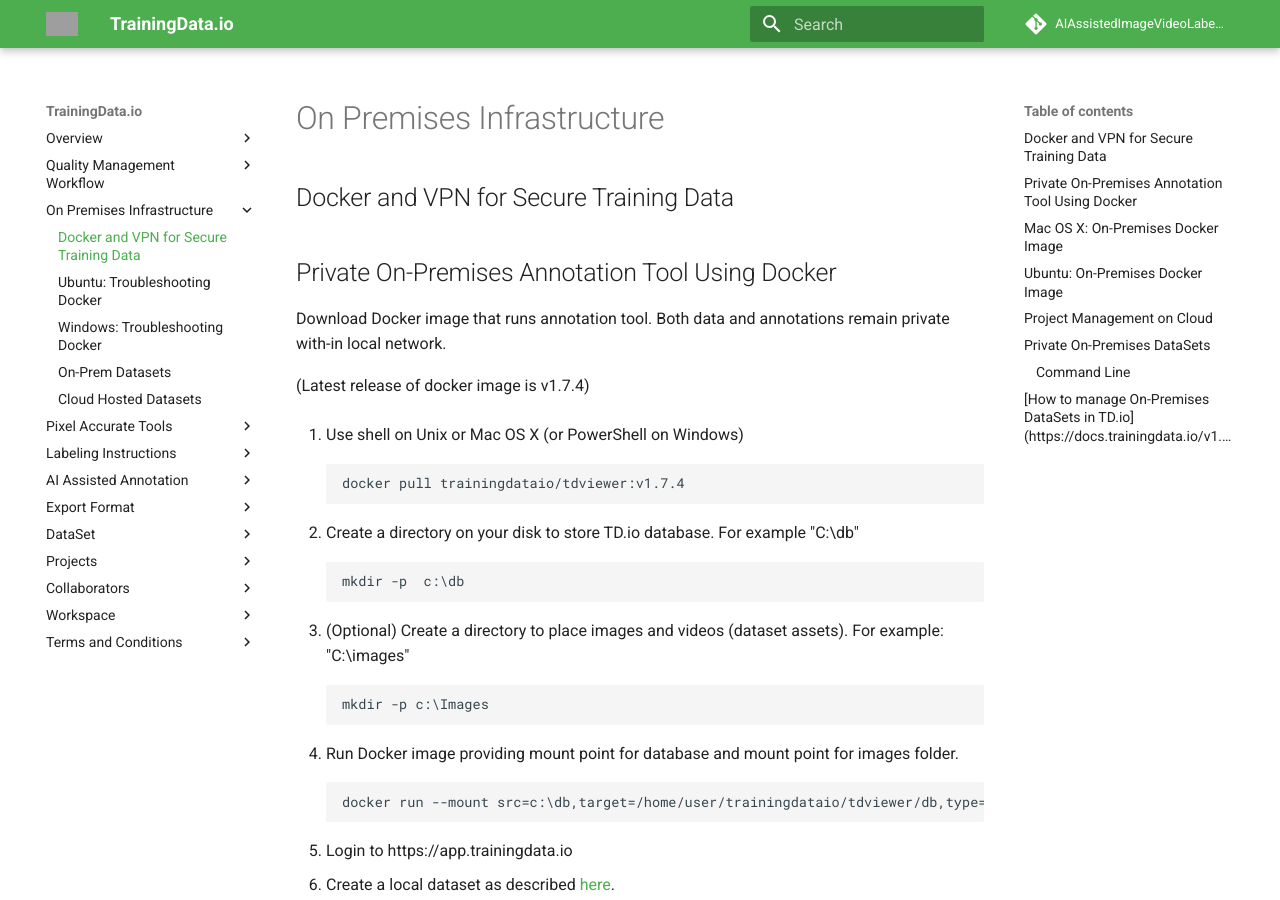
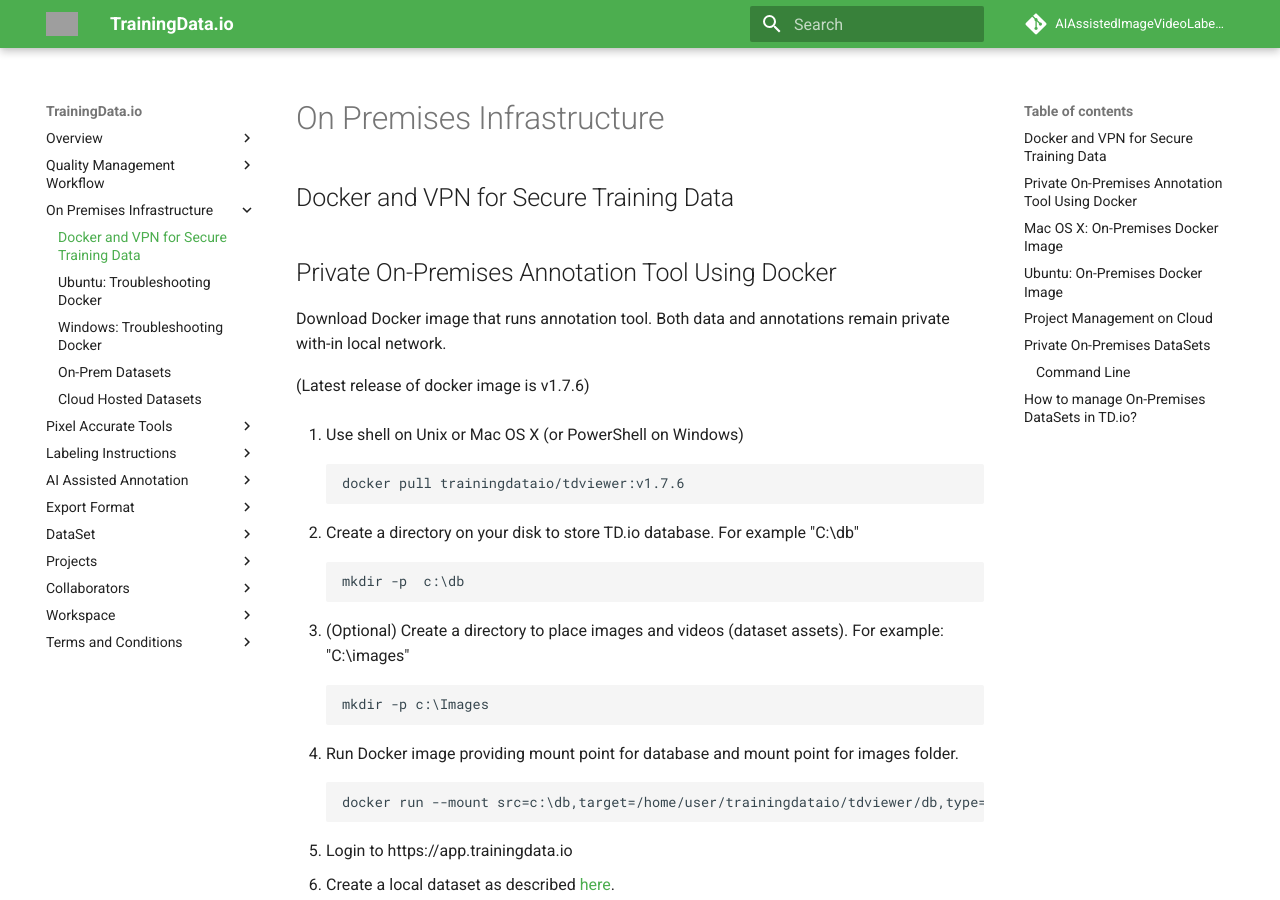
Before and after one commit to trainingdata/AIAssistedImageVideoLabelling, an MkDocs documentation site: the page built from docs/v1.0/Premises Infrastructure/Docker And VPN.md, in a window 1280 px wide and 900 px high. Built offline with MkDocs 1.6.1 and Material for MkDocs 9.7.7, drawn with Linux system fonts in a browser that asks for light colours; comment, search, counter and statistics services are not loaded; some of the changed text lies outside the part shown; grey boxes are pictures that could not be loaded.

Commit message:
Docker image v1.7.6

````diff
--- a/docs/v1.0/Premises Infrastructure/Docker And VPN.md
+++ b/docs/v1.0/Premises Infrastructure/Docker And VPN.md
@@ -6,11 +6,11 @@
 
 Download Docker image that runs annotation tool. Both data and annotations remain private with-in local network.
 
-(Latest release of docker image is v1.7.4)
+(Latest release of docker image is v1.7.6)
 
 1. Use shell on Unix or Mac OS X (or PowerShell on Windows)
 
-        docker pull trainingdataio/tdviewer:v1.7.4
+        docker pull trainingdataio/tdviewer:v1.7.6
 
 
 2. Create a directory on your disk to store TD.io database. For example "C:\db"
@@ -23,7 +23,7 @@
 
 4. Run Docker image providing mount point for database and mount point for images folder.
 
-        docker run --mount src=c:\db,target=/home/user/trainingdataio/tdviewer/db,type=bind --mount src=c:\Images,target=/home/user/trainingdataio/tdviewer/images,type=bind -p 127.0.0.1:8090:8090 trainingdataio/tdviewer:v1.7.4
+        docker run --mount src=c:\db,target=/home/user/trainingdataio/tdviewer/db,type=bind --mount src=c:\Images,target=/home/user/trainingdataio/tdviewer/images,type=bind -p 8090:8090 trainingdataio/tdviewer:v1.7.6
 
 5. Login to https://app.trainingdata.io
 6. Create a local dataset as described [here](/v1.0/Premises Infrastructure/Prem Datasets).
@@ -77,4 +77,4 @@
 npx http-server --cors -p 8000 ./imageserver
 ```
 
-## [How to manage On-Premises DataSets in TD.io] (https://docs.trainingdata.io/v1.0/DataSet/Create%20Cloud%20Hosted%20Dataset/)
+## [How to manage On-Premises DataSets in TD.io?](https://docs.trainingdata.io/v1.0/DataSet/Create%20Cloud%20Hosted%20Dataset/)
````
